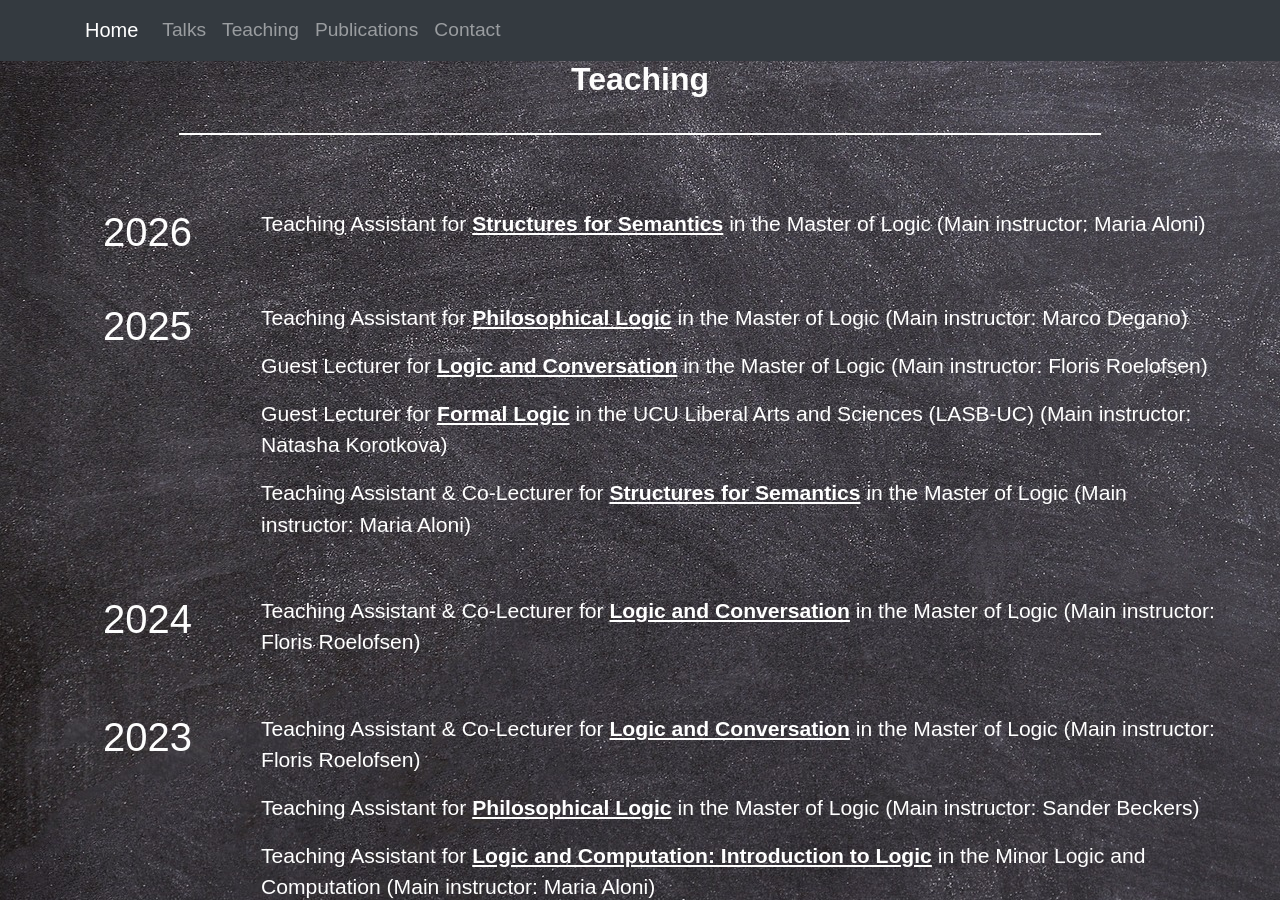
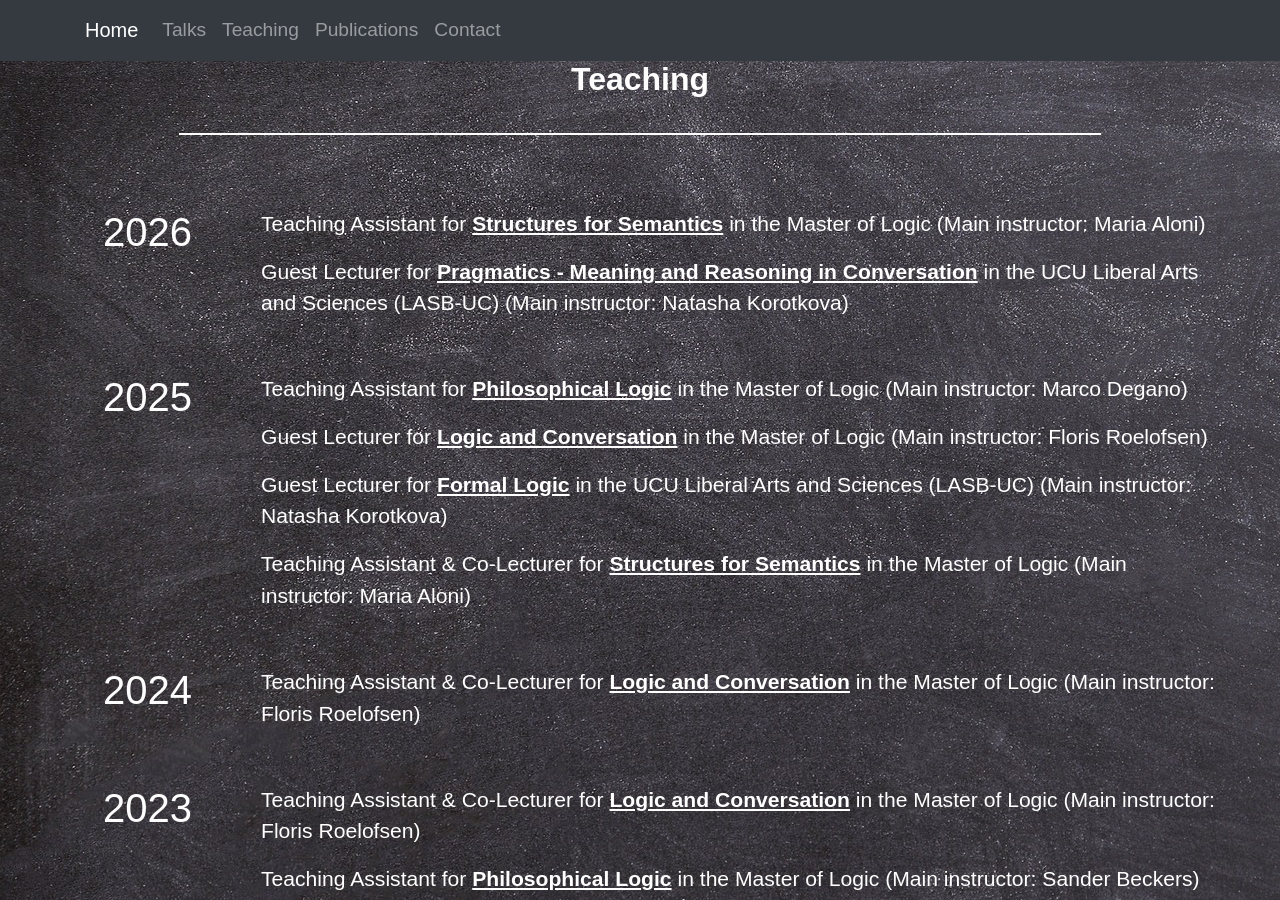
Before and after one commit to TJKlochowicz/Personal-website, a Jekyll site: the page built from _pages/index.html, in a window 1280 px wide and 900 px high, scrolled down 2014 px. Built offline with Jekyll 4.4.1, drawn with Linux system fonts in a browser that asks for light colours; nearby versions of some CDN libraries; some web fonts are replaced; some of the changed text lies outside the part shown.

Commit message:
added updt

```diff
--- a/_data/courses.yml
+++ b/_data/courses.yml
@@ -77,3 +77,11 @@
   program: UCU Liberal Arts and Sciences (LASB-UC)
   main: Natasha Korotkova
   url: https://osiris-student.uu.nl/#/onderwijscatalogus/extern/cursus?cursuscode=UCACCMET26&taal=en&collegejaar=2025
+
+- name: Pragmatics - Meaning and Reasoning in Conversation
+  date: 2026-03-18
+  sem: (February-March)
+  role: Guest Lecturer
+  program: UCU Liberal Arts and Sciences (LASB-UC)
+  main: Natasha Korotkova
+  url: https://cursusplanner.uu.nl/course/UCHUMLIN34/2025/SEM2
--- a/_pages/index.html
+++ b/_pages/index.html
@@ -187,6 +187,8 @@
     <div class="col talk-col">
       <ul>
         <li>2023-2026 co-organisation of the DIP Colloquium and the MLC Seminar</li>
+        <li> 2026 Reviewer for Cogsci 2026</li>
+         <li>2026 co-organisation of 26th Workshop on the Roots of Pragmasemantics (Szklarska Poręba) </li>
         <li> Science day 2025 (organisation of the Institute's presentation)</li>
         <li> 2025 Reviewer for Dialogue & Discourse</li>
         <li> 2025 Reviewer for Cogsci 2025</li>
```
